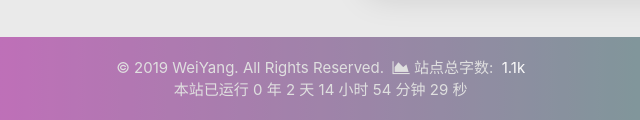
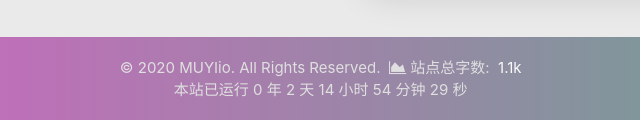
Before and after one commit to towfaces/MUYIio.github.io, a plain HTML site: page 2018/01/22/2017-conclusion/index.html in a window 1280 px wide. Shown: the part 6470-6590 px from the top of the page, 138-778 px from the left. Drawn offline with Linux system fonts and the light colour scheme; some packages are replaced by stand-ins of ours; no server answers; animation ran at ten frames a second; a script that the page names is missing.

Commit message:
Site updated: 2020-01-03 22:54:22

```diff
--- a/2018/01/22/2017-conclusion/index.html
+++ b/2018/01/22/2017-conclusion/index.html
@@ -1213,7 +1213,7 @@
     <footer class="page-footer bg-color">
     <div class="container row center-align">
         <div class="col s12 m8 l8 copy-right">
-            &copy; 2019 WeiYang. All Rights Reserved.
+            &copy; 2020 MUYIio. All Rights Reserved.
 
 
             &nbsp;<i class="fa fa-area-chart"></i>&nbsp;站点总字数:&nbsp;
```
Also changed, not shown: 2020/01/02/2020/index.html (+1 -1 lines), 404.html (+1 -1 lines), about/index.html (+1 -1 lines), archives/2018/01/index.html (+1 -1 lines), archives/2018/index.html (+1 -1 lines), archives/2020/01/index.html (+1 -1 lines), archives/2020/index.html (+1 -1 lines), archives/index.html (+1 -1 lines), categories/index.html (+1 -1 lines), categories/随笔/index.html (+1 -1 lines), contact/index.html (+1 -1 lines), friends/index.html (+1 -1 lines), index.html (+1 -1 lines), tags/index.html (+1 -1 lines), 1 more files.
